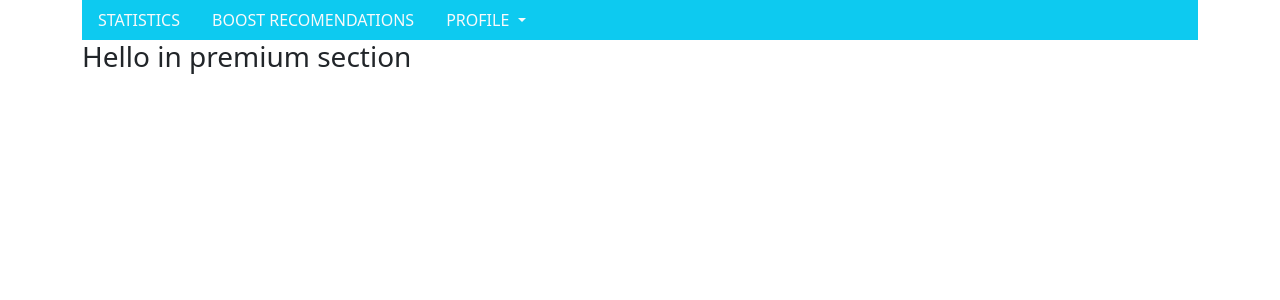
After one commit to SergeKry/stat_track, a Django app: page /boost/ in a window 1280 px wide. The commit adds this page. Shown: the top 300 px of the page. Run offline with Django 5.2, Linux system fonts and the light colour scheme; the visitor is signed in with stand-in values (Sample User, id 1); some libraries are stand-ins or nearby versions.

Commit message:
Adding simple boost page. Minor fixes

```diff
--- a/player_portal/portal_web/templates/portal_web/base.html
+++ b/player_portal/portal_web/templates/portal_web/base.html
@@ -15,7 +15,7 @@
       <a class="nav-link link-light" href="{% url 'portal_web:index' %}">STATISTICS</a>
     </li>
     <li class="nav-item">
-      <a class="nav-link link-light" href="#">BOOST RECOMENDATIONS</a>
+      <a class="nav-link link-light" href="{% url 'portal_web:boost' %}">BOOST RECOMENDATIONS</a>
     </li>
     {% if request.user.is_authenticated %}
       <li class="nav-item dropdown">
--- /dev/null
+++ b/player_portal/portal_web/templates/portal_web/boost.html
@@ -0,0 +1,8 @@
+{% extends 'portal_web/base.html' %}
+
+{% block content %}
+<div class="container">
+    <h3>Hello in premium section</h3>
+</div>
+
+{% endblock %}
--- a/player_portal/portal_web/urls.py
+++ b/player_portal/portal_web/urls.py
@@ -7,7 +7,8 @@ from .views import (IndexView,
                     CreateProfileView,
                     DetailedStatView,
                     ProfileView,
-                    SubscriptionView
+                    SubscriptionView,
+                    BoostView,
                     )
 
 app_name = 'portal_web'
@@ -21,4 +22,5 @@ urlpatterns = [
     path('detailed_stats/', DetailedStatView.as_view(), name='detailed_stats'),
     path('profile/', ProfileView.as_view(), name='profile'),
     path('subscription/', SubscriptionView.as_view(), name='subscription'),
+    path('boost/', BoostView.as_view(), name='boost'),
 ]
--- a/player_portal/portal_web/views.py
+++ b/player_portal/portal_web/views.py
@@ -2,7 +2,7 @@ from django.contrib.auth import login
 from django.shortcuts import render, redirect
 from django.urls import reverse_lazy
 from django.views.generic import View
-from django.contrib.auth.mixins import LoginRequiredMixin
+from django.contrib.auth.mixins import LoginRequiredMixin, PermissionRequiredMixin
 from django.contrib.auth.models import Permission
 from django.views.generic.edit import CreateView
 from django.contrib.auth.views import LoginView
@@ -163,3 +163,10 @@ class SubscriptionView(LoginRequiredMixin, View):
         else:
             messages.error(request, 'Premium subscription failed')
         return redirect(reverse_lazy('portal_web:profile'))
+
+
+class BoostView(LoginRequiredMixin, PermissionRequiredMixin, StatisticsAPIMixin, View):
+    permission_required = 'portal_web.premium_account'
+
+    def get(self, request, *args, **kwargs):
+        return render(request, 'portal_web/boost.html')
--- a/stat_track/stat_module/statistics.py
+++ b/stat_track/stat_module/statistics.py
@@ -69,7 +69,7 @@ class TankStatistics:
                                'tank_wn8': tank_stat.wn8})
 
             # Checking if we have a record already. If number of battles didn't change, we do not create a duplicate
-            latest_stat = DetailedStats.objects.filter(tank=tank_stat.tank).filter(actual=True).first()
+            latest_stat = DetailedStats.objects.filter(player=self.player).filter(tank=tank_stat.tank).filter(actual=True).first()
             if latest_stat:
                 if latest_stat.tank_battles == tank_stat.battles:
                     continue
```
